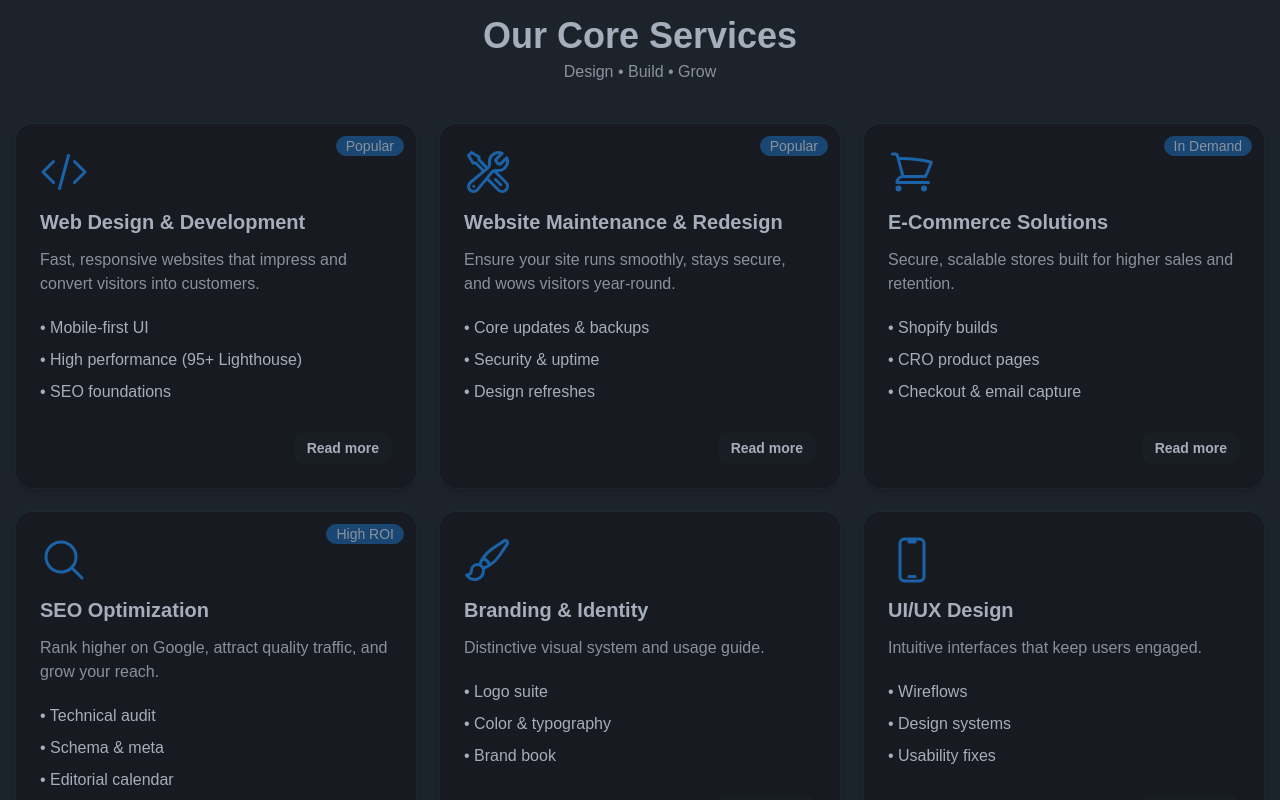
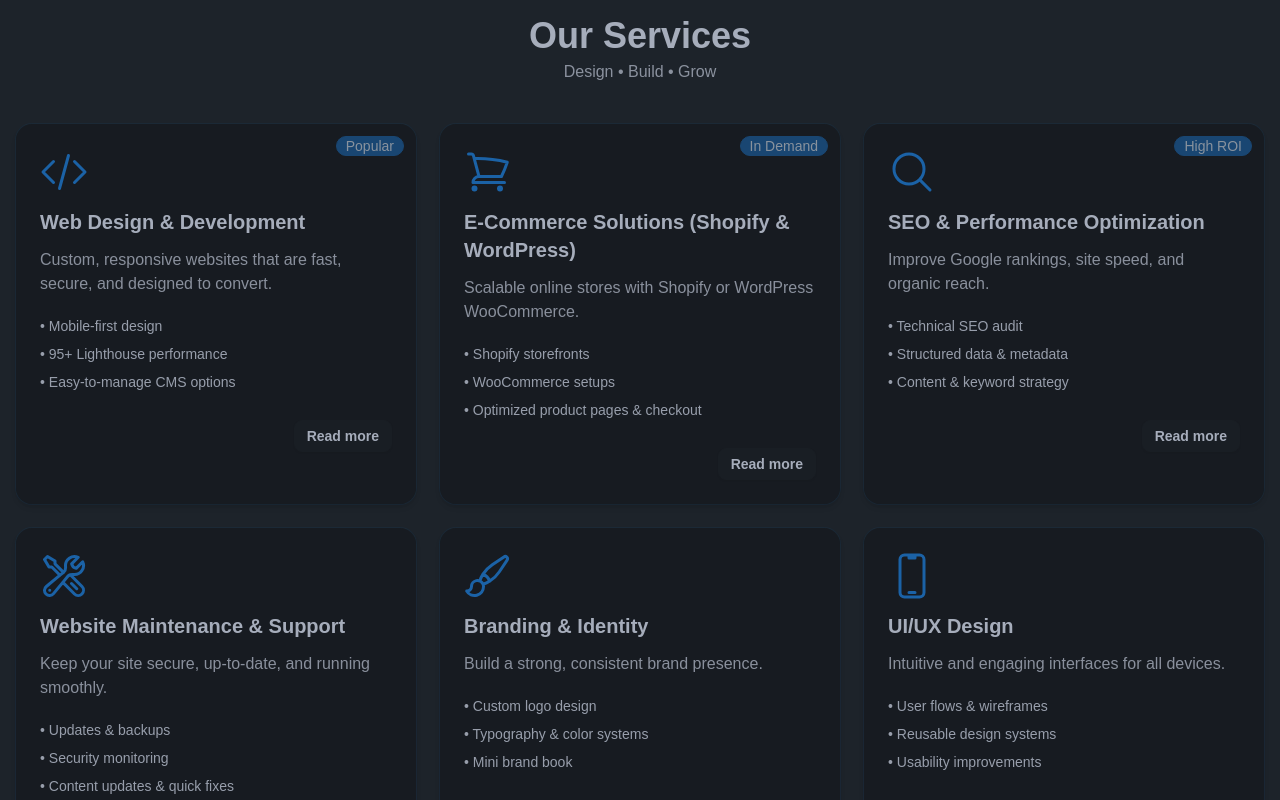
Before and after one commit to miladmo68/milink-pro, a React (Vite) app: page / in a window 1280 px wide. Shown: the part 940-1740 px from the top of the page. Built offline with nearby package versions, Linux system fonts and the light colour scheme; the HTML template or start-up script is replaced by a standard one; a web font is replaced by a local one.

Commit message:
Services Updated

```diff
--- a/src/data/content.js
+++ b/src/data/content.js
@@ -8,85 +8,86 @@ export const nav = [
 ];
 
 export const services = [
-  // ===== CORE (Top 3) =====
   {
     id: "web",
-    tier: "core",
     icon: "CodeBracketIcon",
     badge: "Popular",
     title: "Web Design & Development",
-    desc: "Fast, responsive websites that impress and convert visitors into customers.",
+    desc: "Custom, responsive websites that are fast, secure, and designed to convert.",
     bullets: [
-      "Mobile-first UI",
-      "High performance (95+ Lighthouse)",
-      "SEO foundations",
+      "Mobile-first design",
+      "95+ Lighthouse performance",
+      "Easy-to-manage CMS options",
     ],
     longDesc:
-      "We plan, design, and build premium websites that look sharp and load fast. Your site will be easy to update, optimized for Google, and designed to turn visitors into customers.",
+      "We design and develop modern websites that go beyond just looking good. Our builds are responsive, SEO-friendly, and optimized for speed. You’ll get a website that is simple to manage and designed to turn visitors into customers.",
+  },
+  {
+    id: "ecom",
+    icon: "ShoppingCartIcon",
+    badge: "In Demand",
+    title: "E-Commerce Solutions (Shopify & WordPress)",
+    desc: "Scalable online stores with Shopify or WordPress WooCommerce.",
+    bullets: [
+      "Shopify storefronts",
+      "WooCommerce setups",
+      "Optimized product pages & checkout",
+    ],
+    longDesc:
+      "Whether you want a powerful Shopify store or a flexible WordPress WooCommerce shop, we deliver secure, scalable, and conversion-optimized e-commerce solutions. From product pages and checkout flows to email capture and payment integration, everything is built for higher sales and long-term growth.",
+  },
+  {
+    id: "seo",
+    icon: "MagnifyingGlassIcon",
+    badge: "High ROI",
+    title: "SEO & Performance Optimization",
+    desc: "Improve Google rankings, site speed, and organic reach.",
+    bullets: [
+      "Technical SEO audit",
+      "Structured data & metadata",
+      "Content & keyword strategy",
+    ],
+    longDesc:
+      "We go beyond basic SEO: fixing technical issues, adding schema and metadata, and creating a simple but effective content plan. Combined with performance optimization, your site will load faster, rank higher, and attract quality traffic.",
   },
   {
     id: "maint",
-    tier: "core",
     icon: "WrenchScrewdriverIcon",
-    badge: "Popular",
-    title: "Website Maintenance & Redesign",
-    desc: "Ensure your site runs smoothly, stays secure, and wows visitors year-round.",
+    title: "Website Maintenance & Support",
+    desc: "Keep your site secure, up-to-date, and running smoothly.",
     bullets: [
-      "Core updates & backups",
-      "Security & uptime",
-      "Design refreshes",
+      "Updates & backups",
+      "Security monitoring",
+      "Content updates & quick fixes",
     ],
     longDesc:
-      "We keep your site healthy and polished: updates, backups, monitoring, and quick fixes. Need a visual refresh or better conversions? We improve UX without breaking what already works.",
+      "Launching your site is just the beginning. We provide ongoing maintenance and support, including security monitoring, backups, and updates. Need changes to your content or design tweaks? We’ve got you covered long-term.",
   },
   {
-    id: "ecom",
-    tier: "core",
-    icon: "ShoppingCartIcon",
-    badge: "In Demand",
-    title: "E-Commerce Solutions",
-    desc: "Secure, scalable stores built for higher sales and retention.",
+    id: "brand",
+    icon: "PaintBrushIcon",
+    title: "Branding & Identity",
+    desc: "Build a strong, consistent brand presence.",
     bullets: [
-      "Shopify builds",
-      "CRO product pages",
-      "Checkout & email capture",
+      "Custom logo design",
+      "Typography & color systems",
+      "Mini brand book",
     ],
     longDesc:
-      "From storefront setup to conversion-focused product pages, we build fast, secure shops with clean structure, smooth checkout, and tracking—so you can grow with confidence.",
+      "We help your brand stand out with a clean and memorable identity. You’ll get a professional logo suite, a tailored typography and color system, and a concise brand guide for consistent use across all channels.",
   },
-
-  {
-    id: "seo",
-    tier: "core",
-    icon: "MagnifyingGlassIcon",
-    badge: "High ROI",
-    title: "SEO Optimization",
-    desc: "Rank higher on Google, attract quality traffic, and grow your reach.",
-    bullets: ["Technical audit", "Schema & meta", "Editorial calendar"],
-    longDesc:
-      "We remove technical blockers, add structured data, and ship a simple content plan. The result: steady, compounding organic traffic that brings ready-to-buy visitors.",
-  },
-
-  {
-    id: "brand",
-    tier: "core",
-    icon: "PaintBrushIcon",
-    title: "Branding & Identity",
-    desc: "Distinctive visual system and usage guide.",
-    bullets: ["Logo suite", "Color & typography", "Brand book"],
-    longDesc:
-      "A clean, memorable identity that fits your business. You’ll get logo variations, type and color rules, and a short brand guide so everything stays consistent.",
-  },
-
   {
     id: "ux",
-    tier: "core",
     icon: "DevicePhoneMobileIcon",
     title: "UI/UX Design",
-    desc: "Intuitive interfaces that keep users engaged.",
-    bullets: ["Wireflows", "Design systems", "Usability fixes"],
+    desc: "Intuitive and engaging interfaces for all devices.",
+    bullets: [
+      "User flows & wireframes",
+      "Reusable design systems",
+      "Usability improvements",
+    ],
     longDesc:
-      "From flows and wireframes to polished components, we design interfaces that reduce friction and guide users to action on any device.",
+      "From wireflows and design systems to usability testing and refinement, we design experiences that reduce friction and guide users towards meaningful actions — boosting engagement and conversions.",
   },
 ];
 
--- a/src/sections/Services.jsx
+++ b/src/sections/Services.jsx
@@ -5,9 +5,6 @@ import {
   ShoppingCartIcon,
   WrenchScrewdriverIcon,
   PaintBrushIcon,
-  RocketLaunchIcon,
-  ChartBarIcon,
-  PhotoIcon,
 } from "@heroicons/react/24/outline";
 import { services } from "../data/content.js";
 
@@ -19,34 +16,15 @@ const iconMap = {
   ShoppingCartIcon,
   WrenchScrewdriverIcon,
   PaintBrushIcon,
-  RocketLaunchIcon,
-  ChartBarIcon,
-  PhotoIcon,
 };
 
-// Card component
 function ServiceCard({ data, onOpen }) {
   const Icon = iconMap[data.icon] || CodeBracketIcon;
 
   return (
-    <article
-      className="
-        relative card
-        bg-base-300/70 p-6
-        shadow-md rounded-2xl
-        ring-1 ring-primary/10
-        transition-all duration-200
-        hover:-translate-y-1 hover:shadow-xl hover:ring-primary/40
-        focus-within:ring-primary/50
-      "
-    >
+    <article className="relative card bg-base-300/70 p-6 shadow-md rounded-2xl ring-1 ring-primary/10 transition-all duration-200 hover:-translate-y-1 hover:shadow-xl hover:ring-primary/40 focus-within:ring-primary/50">
       {data.badge && (
-        <span
-          className="
-            badge badge-primary absolute right-3 top-3
-            motion-safe:animate-pulse hover:motion-safe:animate-none
-          "
-        >
+        <span className="badge badge-primary absolute right-3 top-3 motion-safe:animate-pulse hover:motion-safe:animate-none">
           {data.badge}
         </span>
       )}
@@ -57,7 +35,7 @@ function ServiceCard({ data, onOpen }) {
         <p className="opacity-80">{data.desc}</p>
 
         {data.bullets?.length > 0 && (
-          <ul className="mt-2 space-y-2">
+          <ul className="mt-2 space-y-2 text-sm opacity-90">
             {data.bullets.map((b, i) => (
               <li key={i}>• {b}</li>
             ))}
@@ -85,25 +63,19 @@ function ServiceCard({ data, onOpen }) {
   );
 }
 
-// Main Services section
 export default function Services({ onOpen }) {
-  const core = services.filter((s) => s.tier === "core");
-
   return (
-    <>
-      {/* Core Services */}
     <section id="services" className="py-20 bg-base-100">
       <div className="container mx-auto text-center">
-          <h2 className="text-4xl font-bold">Our Core Services</h2>
+        <h2 className="text-4xl font-bold">Our Services</h2>
         <p className="opacity-80 mt-1">Design • Build • Grow</p>
 
         <div className="mt-10 grid grid-cols-1 sm:grid-cols-2 lg:grid-cols-3 gap-6">
-            {core.map((s) => (
+          {services.map((s) => (
             <ServiceCard key={s.id} data={s} onOpen={onOpen} />
           ))}
         </div>
       </div>
     </section>
-    </>
   );
 }
```
Also changed, not shown: public/logo - Copy.png (deleted). Lines whose indentation alone changed are shown as unchanged.
